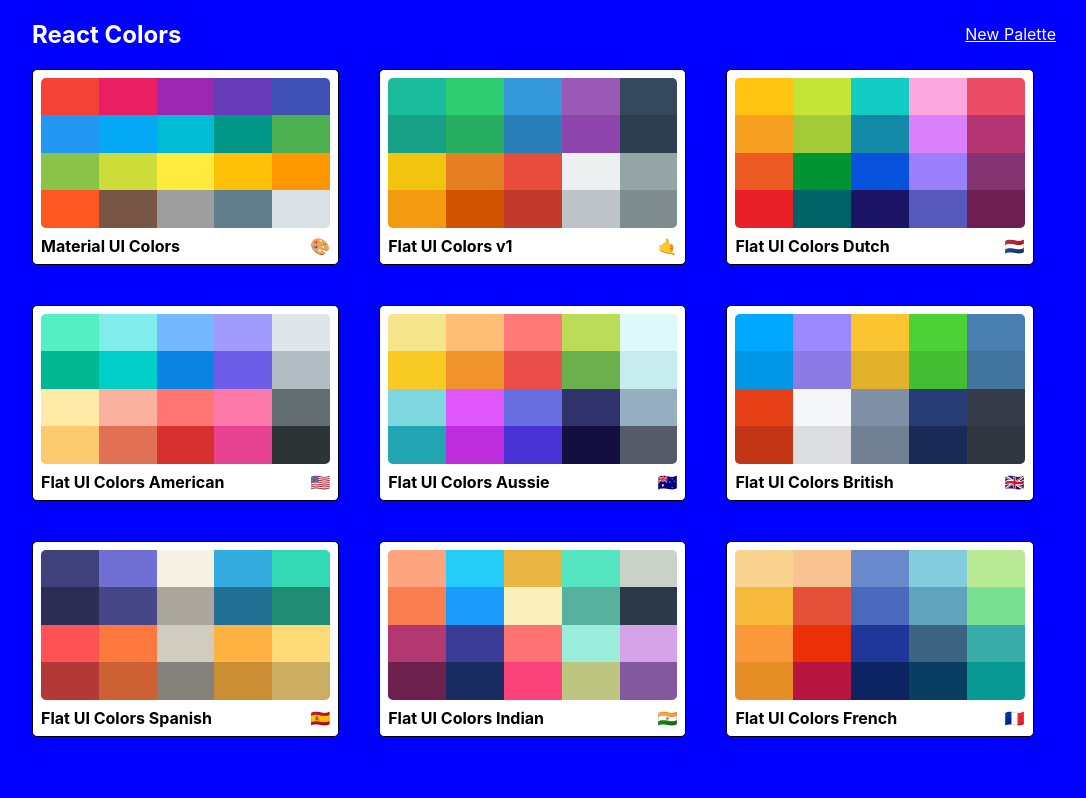
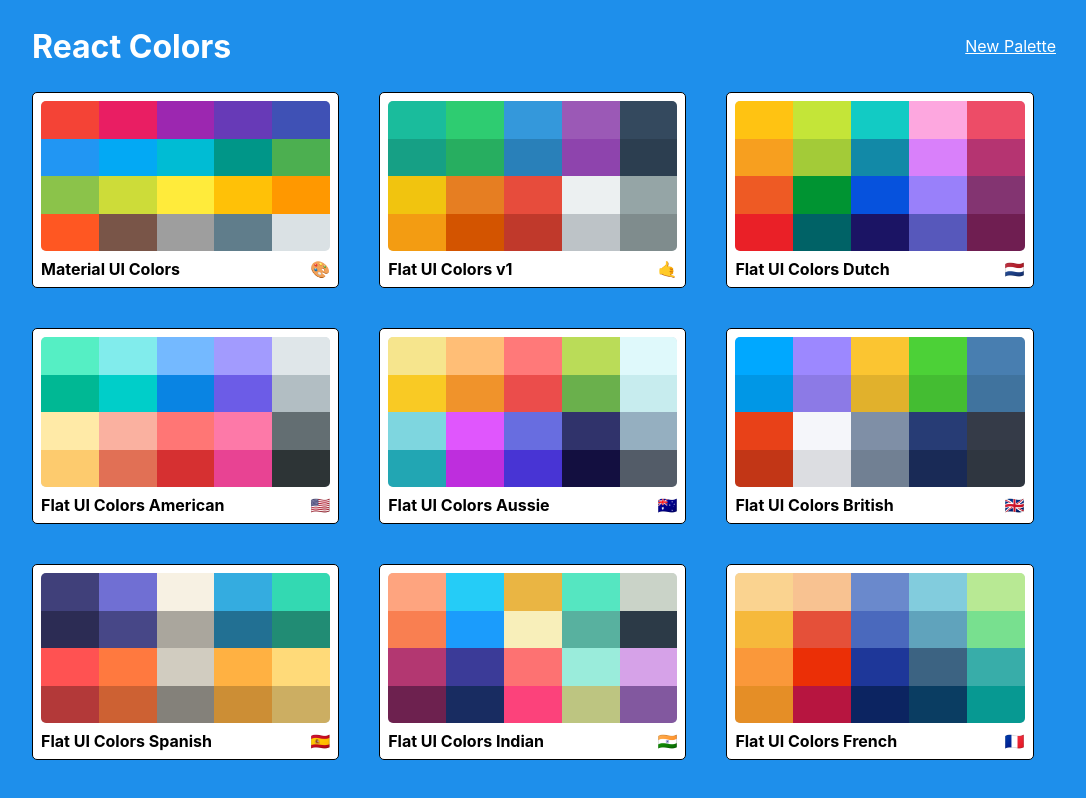
Before and after one commit to Anavas09/rainbowApp, a React (Create React App) app: page / in a window 1280 px wide. Shown: the whole page, without its empty margins (96-1182 px from the left). Built offline with nearby package versions, Linux system fonts and the light colour scheme.

Commit message:
Add background SVG to PaletteList

```diff
--- a/src/components/PaletteList.js
+++ b/src/components/PaletteList.js
@@ -29,7 +29,7 @@
     <div className={classes.root}>
       <div className={classes.container}>
         <nav className={classes.nav}>
-          <h1>React Colors</h1>
+          <h1 className={classes.heading}>React Colors</h1>
           <Link to="/palette/new">New Palette</Link>
         </nav>
         <div className={classes.palettes}>{renderPalettes}</div>
--- a/src/styles/PaletteListStyles.js
+++ b/src/styles/PaletteListStyles.js
@@ -1,13 +1,17 @@
 import { makeStyles } from "@material-ui/core/styles";
 import sizes from "./sizes";
+import bg from "./bg.svg"
 
 const useStyles = makeStyles(() => ({
   root: {
     alignItems: "flex-start",
-    backgroundColor: "blue",
+    /*background by SVGBackgorunds.com */
+    backgroundColor: "#1e8feb",
+    backgroundImage: `url(${bg})`,
     display: "flex",
     height: "100vh",
     justifyContent: "center",
+    overflow: "scroll"
   },
   container: {
     alignItems: "flex-start",
@@ -21,6 +25,9 @@
     [sizes.down("xs")]: {
       width: "75%"
     },
+  },
+  heading: {
+    fontSize: "2rem"
   },
   nav: {
     alignItems: "center",
@@ -42,7 +49,7 @@
       gridTemplateColumns: "repeat(2, 50%)",
     },
     [sizes.down("xs")]: {
-      gridGap: "1rem",
+      gridGap: "1.4rem",
       gridTemplateColumns: "repeat(1, 100%)",
     },
   },
```
Also changed, not shown: src/styles/bg.svg (added).
